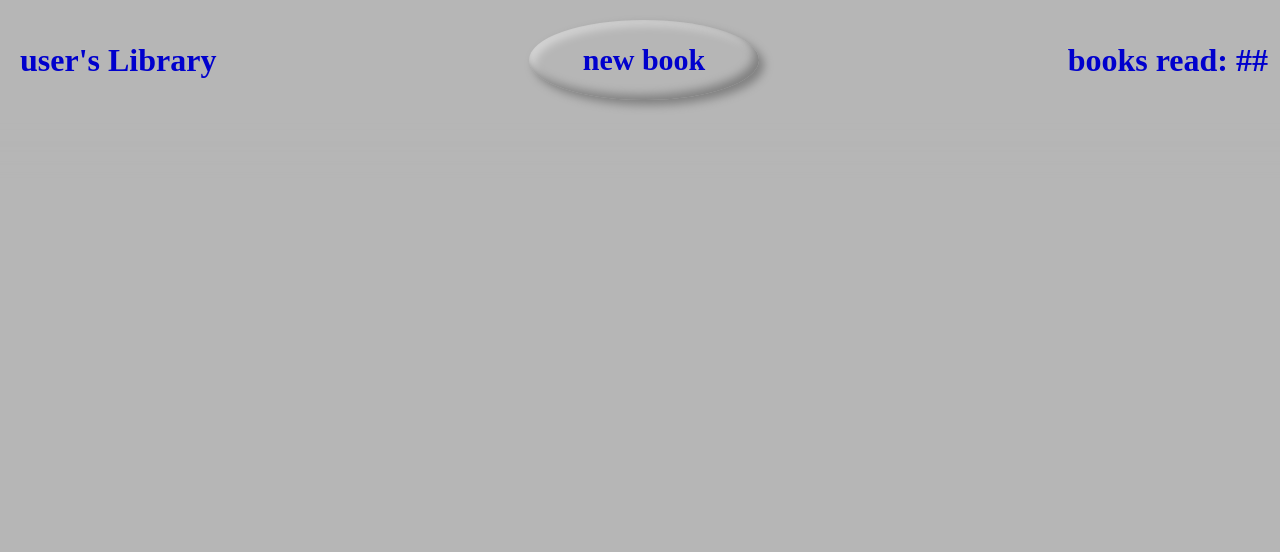
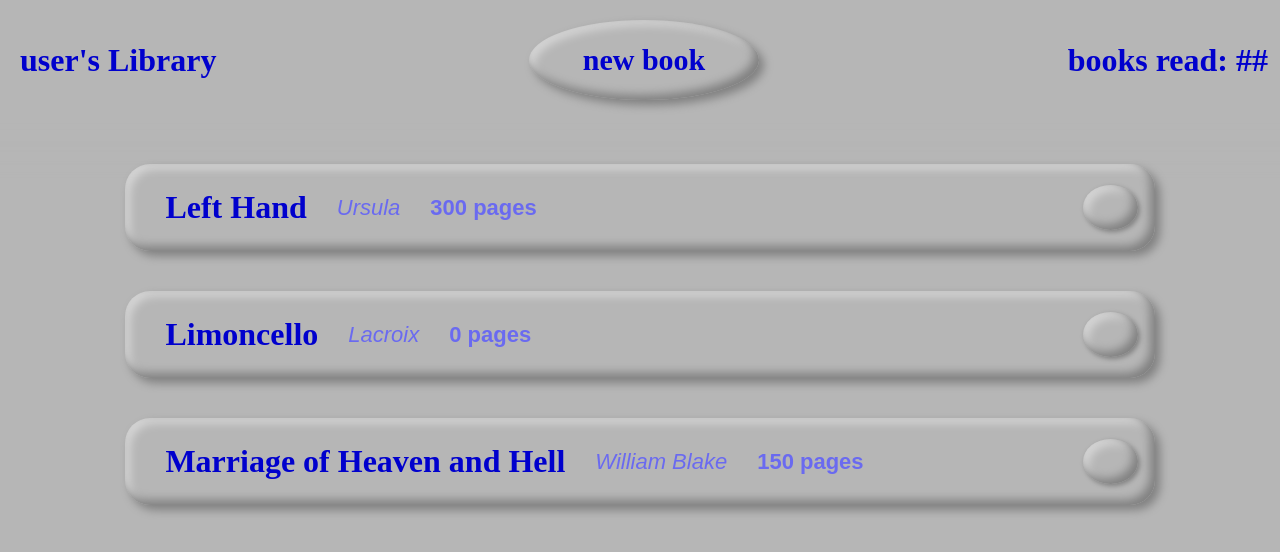
Before and after one commit to daycla/js-library, a plain HTML site: page index.html in a window 1280 px wide. Drawn offline with Linux system fonts and the light colour scheme.

Commit message:
creates proper DOM elements from library

```diff
--- a/index.html
+++ b/index.html
@@ -22,7 +22,7 @@
                 <label for="formPages">pages: <input name="formPages" id="formPages" type="text"></label>
             </div>
             <!-- <label for="formReadYet">read yet? <input name="formReadYet" type="checkbox"></label> -->
-            <label for="formSubmit"><button name="formSubmit" id="formSubmit">Submit</button></label>
+            <label for="formSubmit"><button name="formSubmit" id="formSubmit">submit</button></label>
         </form>
         <div class="booksList">
         </div>
--- a/javascript.js
+++ b/javascript.js
@@ -21,3 +21,75 @@ const newBookForm = document.querySelector('.newBookForm');
 const formSubmit = document.querySelector('#formSubmit');
 
 let myLibrary = [];
+
+exampleOne = new Book("Left Hand", "Ursula", 300, false);
+exampleTwo = new Book("Limoncello", "Lacroix", 0, true);
+exampleThree = new Book("Marriage of Heaven and Hell", "William Blake", 150, true);
+
+myLibrary.push(exampleOne);
+myLibrary.push(exampleTwo);
+myLibrary.push(exampleThree);
+
+newBookButton.addEventListener('click', () => newBookForm.style.display = 'flex');
+
+function Book(title, author, pages, readYet) {
+    this.title = title,
+    this.author = author,
+    this.pages = pages,
+    this.readYet = readYet
+}
+
+function fillBookshelf() {
+    myLibrary.map((book, index) => {
+        createBookItem(book, index);
+    })
+
+    addBookTools();
+}
+
+function createBookItem(book, index) {
+
+    const bookItem = document.createElement('div');
+    bookItem.setAttribute('id', index)
+    bookItem.setAttribute('class', 'book');
+
+    const bookTitle = document.createElement('h1');
+    bookTitle.textContent = book.title;
+    bookTitle.setAttribute('class', 'bookTitle');
+
+    const bookAuthor = document.createElement('h1');
+    bookAuthor.textContent = book.author;
+    bookAuthor.setAttribute('class', 'bookAuthor');
+
+    const bookPages = document.createElement('h1');
+    bookPages.textContent = `${book.pages} pages`;
+    bookPages.setAttribute('class', 'bookPages');
+
+    bookItem.appendChild(bookTitle);
+    bookItem.appendChild(bookAuthor);
+    bookItem.appendChild(bookPages);
+
+    booksList.appendChild(bookItem);
+
+}
+
+function addBookTools() {
+
+    const bookItems = Array.from(document.querySelectorAll('.book'));
+    console.log(bookItems)
+
+    bookItems.map((book) => {
+
+        const bookToolsWrapper = document.createElement('div');
+        bookToolsWrapper.setAttribute('class', 'bookToolsWrapper');
+        book.appendChild(bookToolsWrapper);
+
+        const bookEdit = document.createElement('button');
+        bookEdit.setAttribute('class', 'bookTools');
+        bookEdit.setAttribute('id', 'bookEdit')
+        bookToolsWrapper.appendChild(bookEdit);
+
+    })
+}
+
+fillBookshelf();
--- a/styles.css
+++ b/styles.css
@@ -61,6 +61,9 @@ header h1 {
 
 main{
     padding-top: 18vh;
+    display: flex;
+    flex-direction: column;
+    align-items: center;
 }
 
 .newBookForm {
@@ -91,14 +94,13 @@ main{
     color: mediumblue;
 }
 
-
-
 .booksList {
-    width: 100%;
+    width: 90%;
     position: static;
     display: flex;
     flex-direction: column;
     align-items: center;
+    border-radius: 30px;
 }
 
 .book {
@@ -109,7 +111,55 @@ main{
     margin: 20px;
     box-shadow:
         5px 5px 10px 0px gray,
-        /* -5px -5px 10px 0px rgba(255, 255, 255, 0.447), */
         inset -5px -5px 10px 0px gray,
         inset 5px 5px 10px 0px rgba(255, 255, 255, 0.447);
+    display: flex;
+    justify-content: flex-start;
+    align-items: center;
+    position: relative;
 }
+
+.bookTitle, .bookAuthor, .bookPages {
+    display: inline-block;
+    margin: 15px;
+
+}
+
+.bookTitle {
+    color: mediumblue;
+}
+
+.bookAuthor {
+    font-size: 22px;
+    color: rgb(106, 106, 240);
+    font-style: italic;
+    font-weight: 200;
+    font-family: Arial, Helvetica, sans-serif;
+}
+
+.bookPages {
+    color: rgb(106, 106, 240);
+    font-family: Arial, Helvetica, sans-serif;
+    font-size: 22px;
+}
+
+.bookToolsWrapper {
+    position: absolute;
+    left: 93%;
+    height: 45px;
+    width: 55px;
+    display: flex;
+}
+
+.bookTools {
+    height: 100%;
+    width: 100%;
+    background-color: rgb(182, 182, 182);
+    border-radius: 50%;
+    border: 0;
+    box-shadow:
+        2px 2px 5px 0px gray,
+        inset -5px -5px 10px 0px gray,
+        inset 5px 5px 10px 0px rgba(255, 255, 255, 0.447);
+
+}
```
